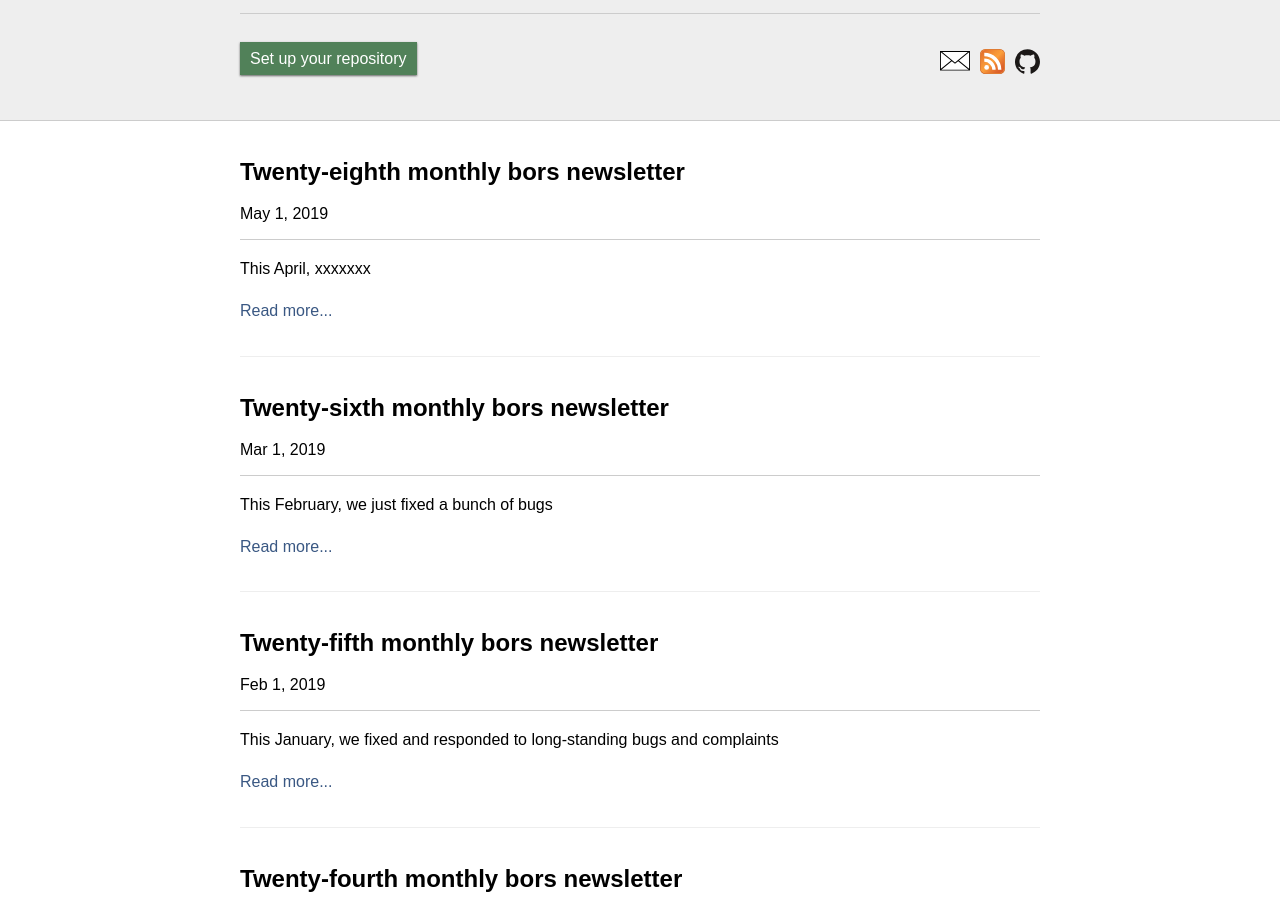
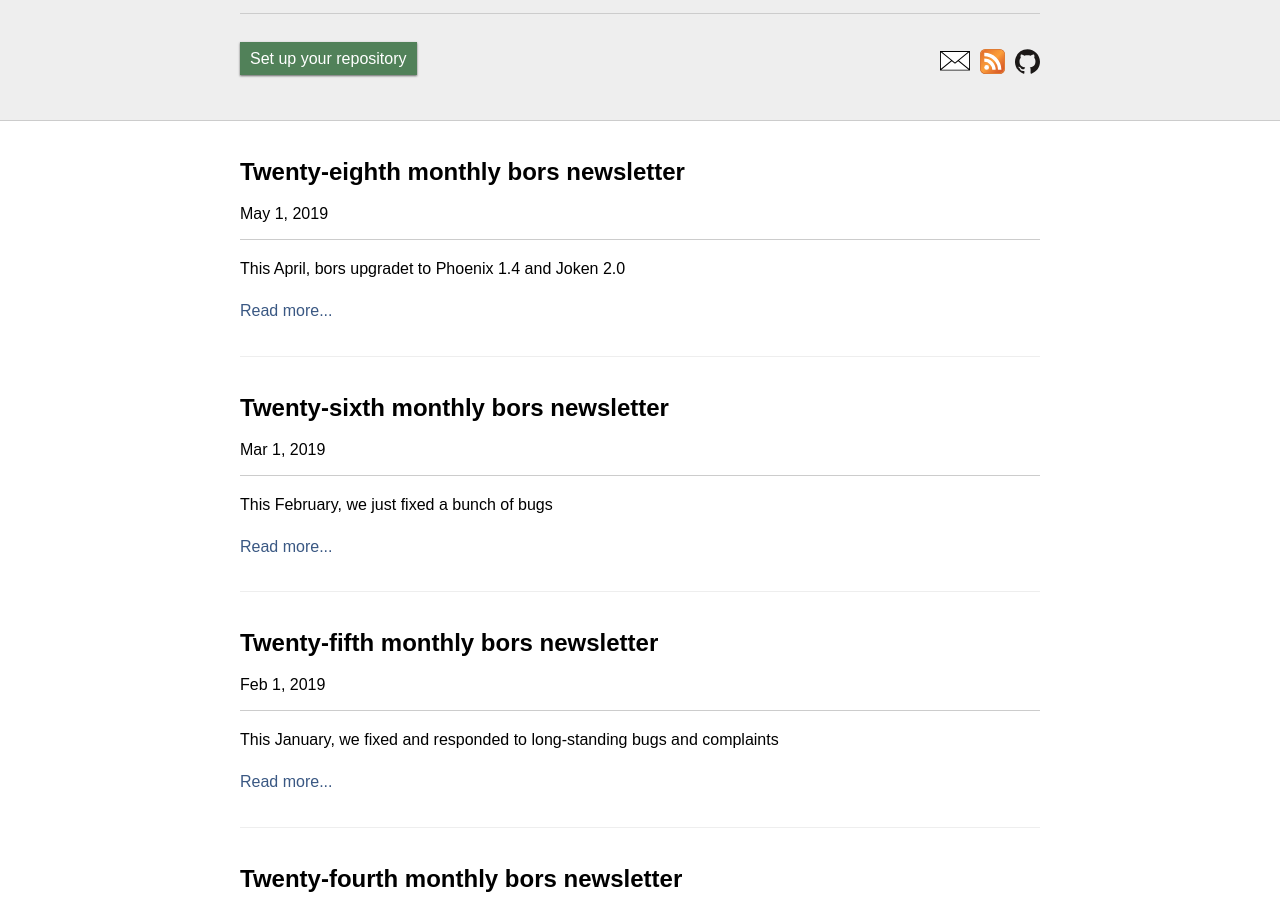
Before and after one commit to bors-ng/bors-ng.github.io, a Jekyll site: the page built from index.html, in a window 1280 px wide and 900 px high, scrolled down 1197 px. Built offline with Jekyll 4.4.1, drawn with Linux system fonts in a browser that asks for light colours; the list of posts is cut into pages by our own code.

Commit message:
Add summary

```diff
--- a/_posts/2019-05-01-tmib-28.md
+++ b/_posts/2019-05-01-tmib-28.md
@@ -2,7 +2,7 @@
 layout:     post
 title:      Twenty-eighth monthly bors newsletter
 date:       2019-05-01 00:00:00
-summary:    This April, xxxxxxx
+summary:    This April, bors upgradet to Phoenix 1.4 and Joken 2.0
 categories: newsletter
 ---
 
```
